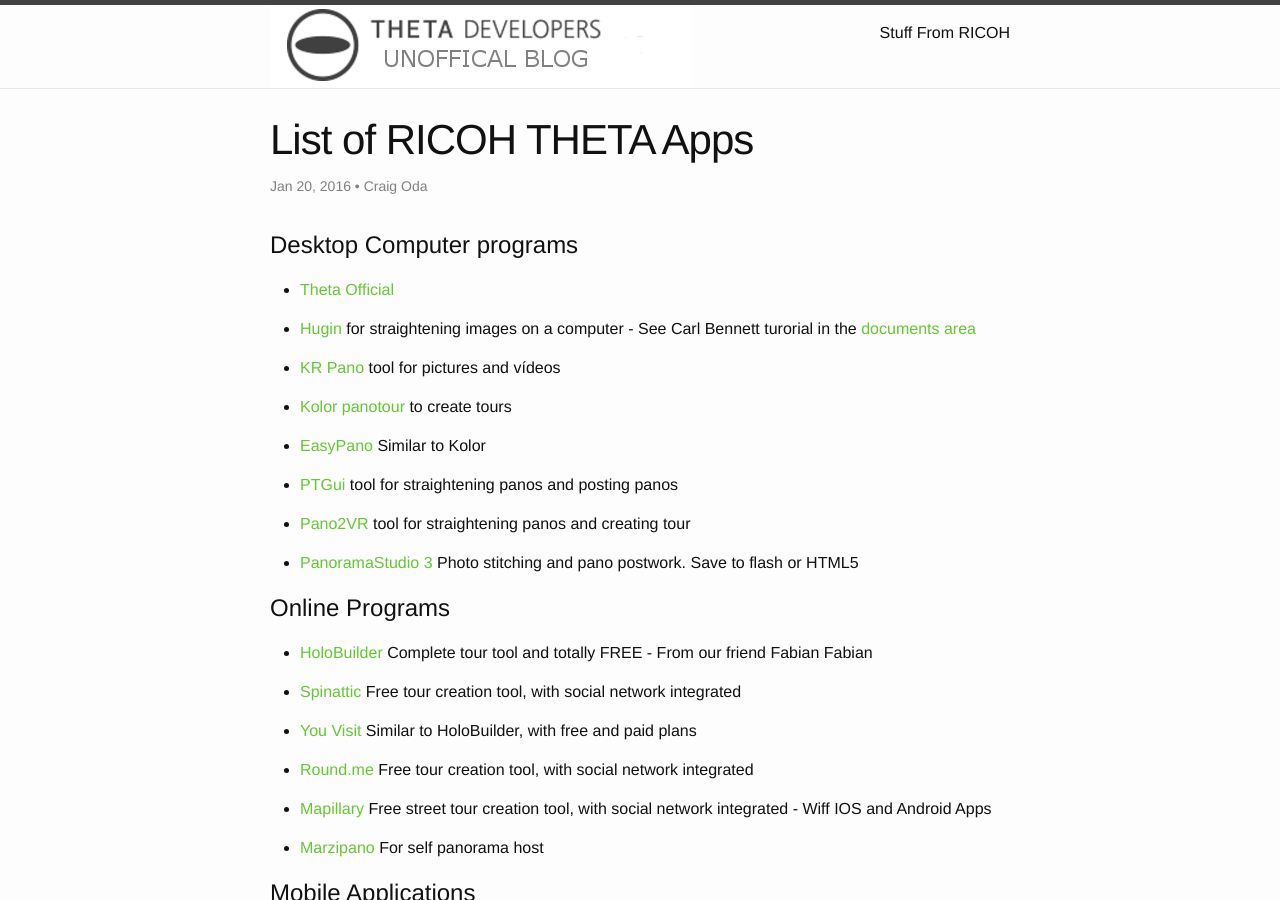
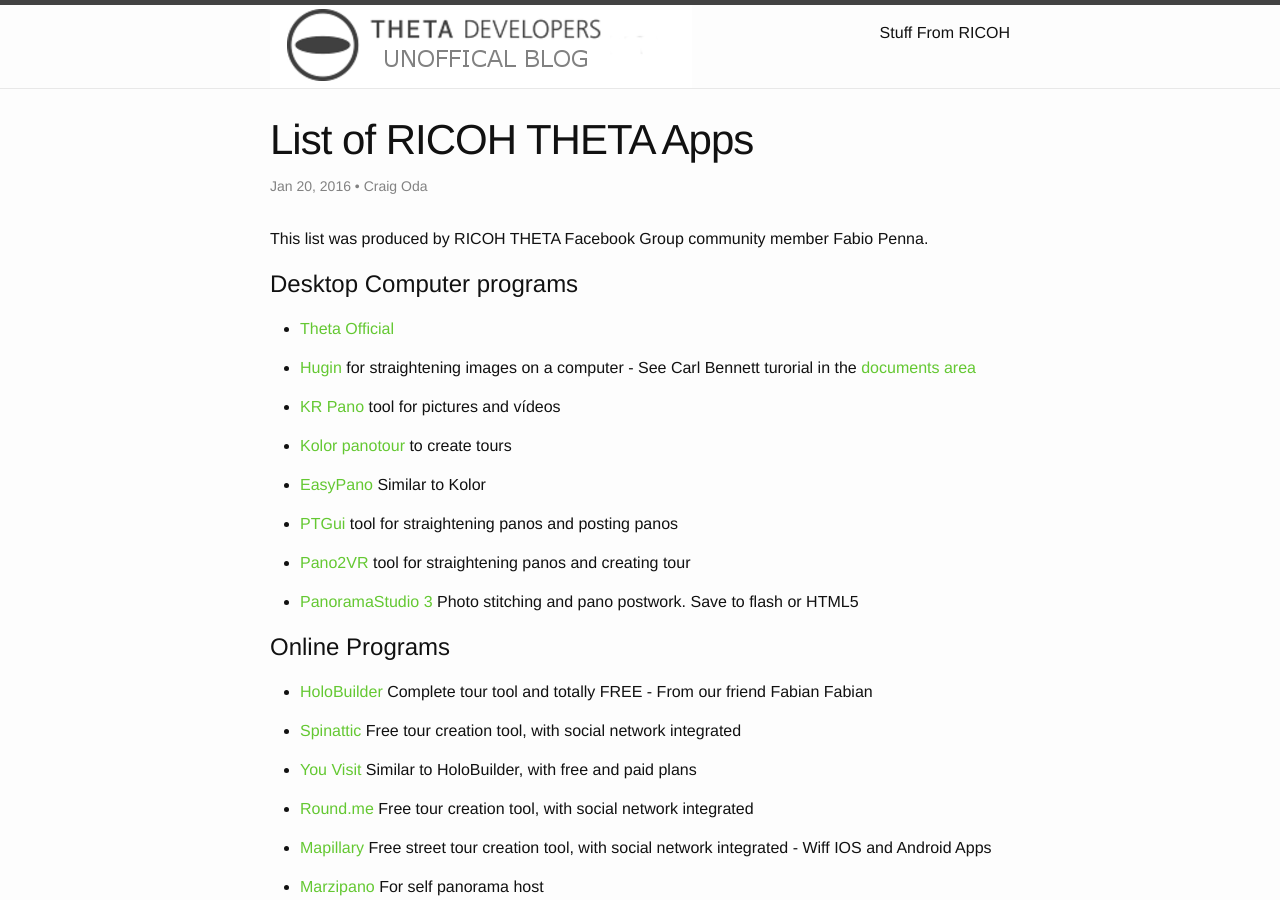
Before and after one commit to theta360developers/blog, a Jekyll site: the page built from _posts/2016-01-20-list-of-theta-apps.md, in a window 1280 px wide and 900 px high. Built offline with Jekyll 4.4.1, drawn with Linux system fonts in a browser that asks for light colours.

Commit message:
added blog credit

```diff
--- a/_posts/2016-01-20-list-of-theta-apps.md
+++ b/_posts/2016-01-20-list-of-theta-apps.md
@@ -5,6 +5,8 @@
 author: "Craig Oda"
 categories: Applications
 ---
+
+This list was produced by RICOH THETA Facebook Group community member Fabio Penna.
 
 Desktop Computer programs
 =========================
```
